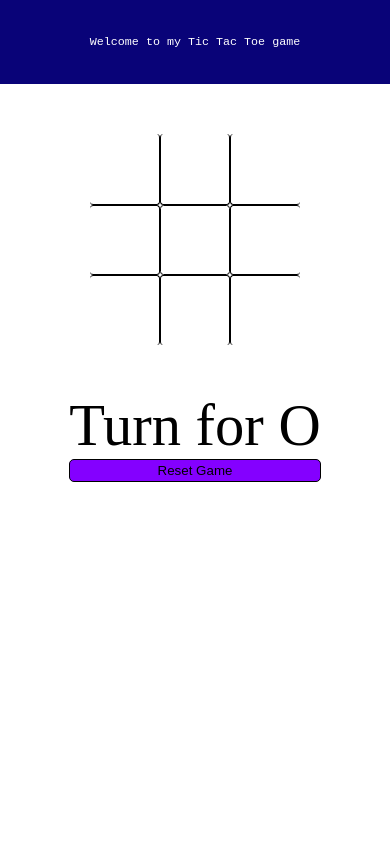
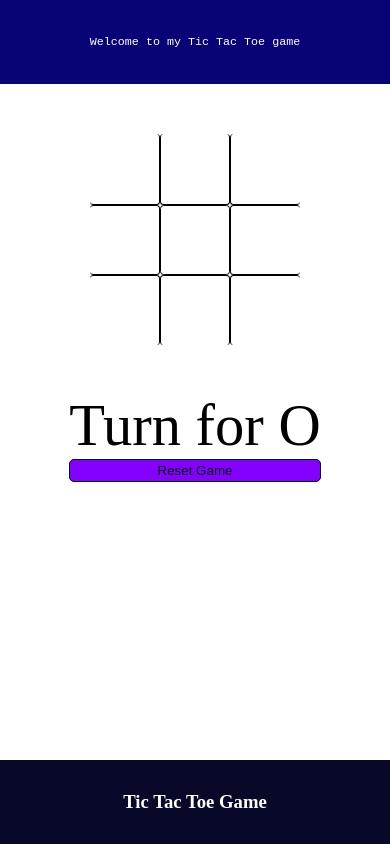
Before and after one commit to ReplehSnatas2000/TicTacToe, a website: page index.html in a window 390 px wide. Drawn offline with Linux system fonts and the light colour scheme; a web font is replaced by a local one.

Commit message:
Finished

```diff
--- a/index.html
+++ b/index.html
@@ -6,6 +6,7 @@
     <meta name="viewport" content="width=device-width, initial-scale=1.0">
     <title>Tic Tac Toe</title>
     <link rel="stylesheet" href="style.css">
+    <link rel="icon" href="icon.png" type="image/x-icon">
     <link rel="preconnect" href="https://fonts.googleapis.com">
     <link rel="preconnect" href="https://fonts.gstatic.com" crossorigin>
     <link href="https://fonts.googleapis.com/css2?family=Martian+Mono:wght@300&display=swap" rel="stylesheet">
@@ -15,6 +16,7 @@
     <nav>
         <span class="nav">Welcome to my Tic Tac Toe game</span>
     </nav>
+    <main>
         <div class="gameContainer">
             <div class="container">
                 <div class="line"></div>
@@ -36,6 +38,14 @@
                 <button id="reset" type="button">Reset Game</button>
             </div>
         </div>
+    </main>
+    <footer>
+        <div class="footer">
+            <div class="footer-first">
+                <h3>Tic Tac Toe Game</h3>
+            </div>
+        </div>
+    </footer>
     <script src="script.js"></script>
 </body>
 
--- a/style.css
+++ b/style.css
@@ -120,6 +120,26 @@ nav {
     display: none;
 }
 
+footer {
+    background-color: rgb(8, 8, 41);
+    height: 10vh;
+    position: absolute;
+    bottom: 0;
+    width: 100%;
+}
+
+.footer {
+    padding: 23px 122px;
+}
+
+.footer>div {
+    color: white;
+}
+
+main {
+    position: relative;
+}
+
 @media (max-width:500px) {
     .gameContainer {
         flex-direction: column;
@@ -135,4 +155,20 @@ nav {
     .info {
         font-size: 15vw;
     }
+
+    footer {
+        display: flex;
+        flex-direction: column;
+        justify-content: center;
+        align-items: center;
+    }
+
+    .footer {
+        display: flex;
+        flex-direction: column;
+        justify-content: center;
+        align-items: center;
+        text-align: center;
+        padding: 0;
+    }
 }
```
Also changed, not shown: computer.js (deleted), icon.png (added). Lines whose indentation alone changed are shown as unchanged.
